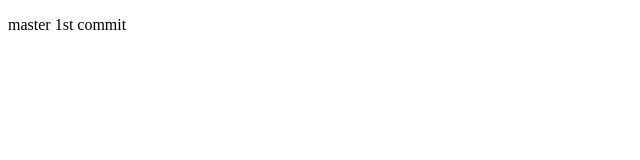
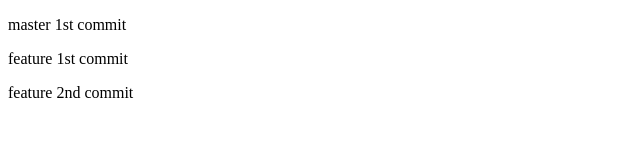
Before and after one commit to asfak-am/excercise, a plain HTML site: page index.html in a window 1280 px wide. Shown: the whole page, without its empty margins (0-640 px from the left). Drawn offline with Linux system fonts and the light colour scheme.

Commit message:
commit bcz of master index.html was modified

```diff
--- a/index.html
+++ b/index.html
@@ -7,5 +7,7 @@
 </head>
 <body>
     <p>master 1st commit</p>
+    <p>feature 1st commit</p>
+    <p>feature 2nd commit</p>
 </body>
 </html>
```
